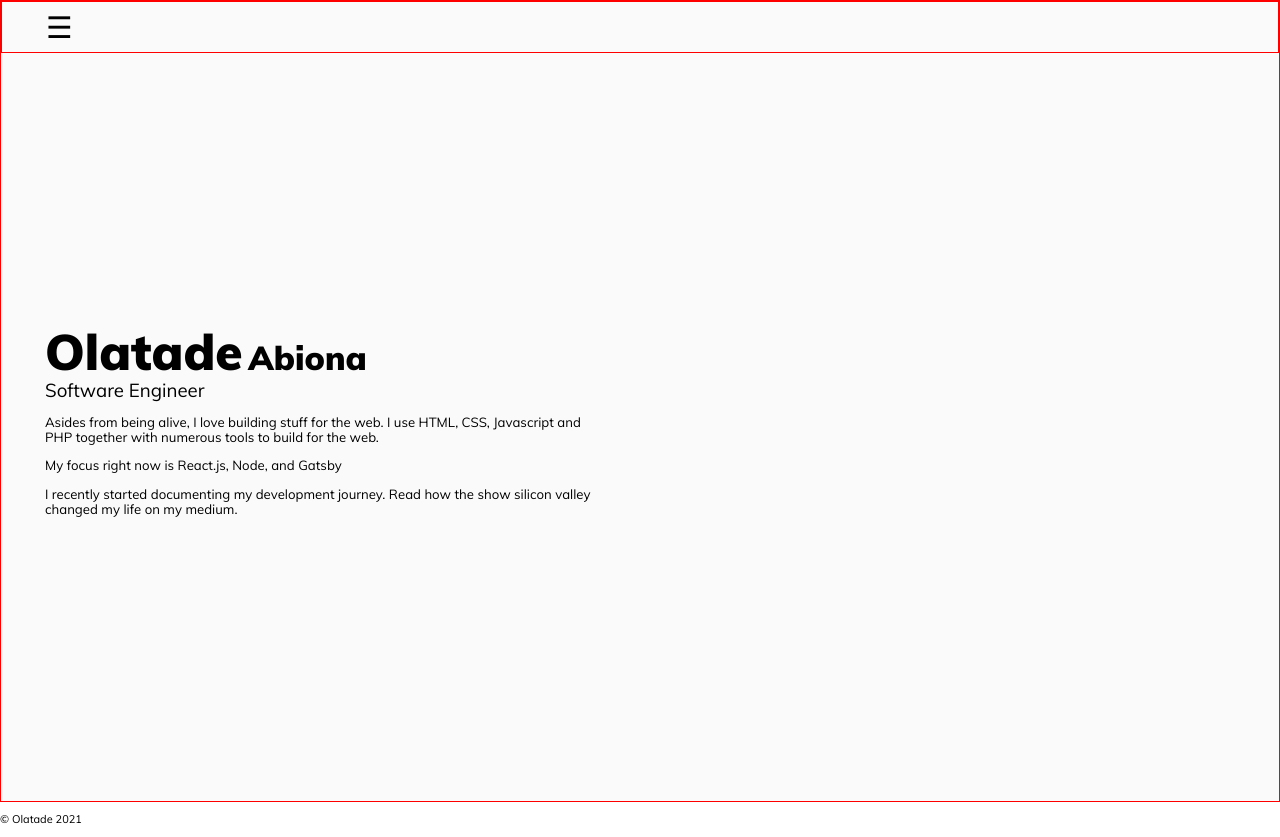
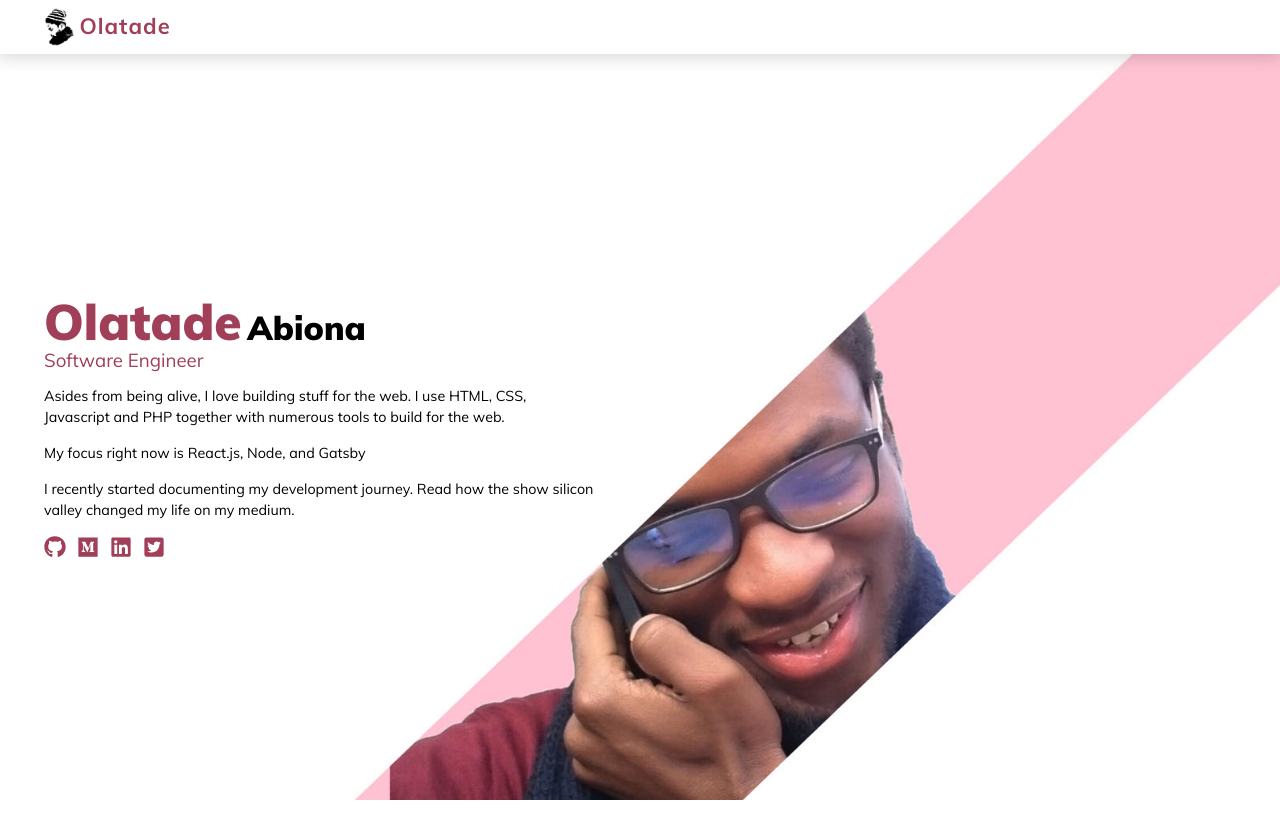
Before and after one commit to Olatade/Olatade, a Gatsby site: page / in a window 1280 px wide. After the commit the page ends 800 px from the top, so only its background shows below. Built offline with nearby package versions, Linux system fonts and the light colour scheme; Gatsby itself is replaced by a stand-in of ours.

Commit message:
Add Brand name to navigation and socialmedia icons to header description

```diff
--- a/package.json
+++ b/package.json
@@ -42,6 +42,7 @@
     "react": "^16.13.1",
     "react-dom": "^16.13.1",
     "react-helmet": "^6.1.0",
+    "react-icons": "^4.2.0",
     "styled-components": "^5.2.0"
   },
   "devDependencies": {
@@ -62,6 +63,6 @@
   },
   "repository": {
     "type": "git",
-    "url": "https://github.com/wesbos/slicks-slices"
+    "url": "https://github.com/Olatade/Olatade.git"
   }
 }
--- a/src/components/Layout.js
+++ b/src/components/Layout.js
@@ -11,7 +11,6 @@ export default function Layout({ children }) {
       <GlobalStyles/>
       <Typography/>
       {children}
-      <Footer/>
     </div>
   );
 }
--- a/src/pages/index.js
+++ b/src/pages/index.js
@@ -1,7 +1,8 @@
 import React from 'react';
 import SEO from '../components/SEO';
 import { HeaderStyle, AboutMeSummary, Nav } from '../styles/pages/HomePageStyles/HeaderStyle';
-
+import olatade_logo from "../assets/img/olatade_logo_black.png";
+import { FaGithub, FaMedium, FaTwitterSquare, FaLinkedin } from 'react-icons/fa';
 
 export default function HomePage({ data }){
   return (
@@ -9,19 +10,26 @@ export default function HomePage({ data }){
       <SEO/>
       <HeaderStyle>
         <Nav>
-          <span className="menu">&#x2630;</span>
-          {/*<a href="">About me</a>*/}
-          {/*<a href="">Reach me</a>*/}
+          <a href="/" className="brand">
+            <img className="brand__image" src={olatade_logo} />
+            <p className="brand__name">Olatade</p>
+          </a>
         </Nav>
         <AboutMeSummary>
           <div className="title">
-            <h1><span className="h-xl bold">Olatade</span> <span className="h-lg bold">Abiona</span></h1>
-            <h2 className="h-md">Software Engineer</h2>
+            <h1><span className="h-xl bold name">Olatade</span> <span className="h-lg bold">Abiona</span></h1>
+            <h2 className="h-md job-title">Software Engineer</h2>
           </div>
           <div className="description">
-            <p className="p-sm">Asides from being alive, I love building stuff for the web. I use HTML, CSS, Javascript and PHP together with numerous tools to build for the web.</p>
-            <p className="p-sm">My focus right now is React.js, Node, and Gatsby</p>
-            <p className="p-sm">I recently started documenting my development journey. Read how the show silicon valley changed my life on my medium.</p>
+            <p className="p-xs">Asides from being alive, I love building stuff for the web. I use HTML, CSS, Javascript and PHP together with numerous tools to build for the web.</p>
+            <p className="p-xs">My focus right now is React.js, Node, and Gatsby</p>
+            <p className="p-xs">I recently started documenting my development journey. Read how the show silicon valley changed my life on my medium.</p>
+          </div>
+          <div className="social-icons">
+            <a href="https://github.com/olatade"><FaGithub/></a>
+            <a href="https://olatade.medium.com/"><FaMedium/></a>
+            <a href="https://www.linkedin.com/in/olatade/"><FaLinkedin/></a>
+            <a href="https://twitter.com/4tade"><FaTwitterSquare/></a>
           </div>
         </AboutMeSummary>
       </HeaderStyle>
--- a/src/styles/GlobalStyles.js
+++ b/src/styles/GlobalStyles.js
@@ -15,7 +15,7 @@ const GlobalStyles  = createGlobalStyle`
     --color-grey-9: #505050;
     --color-grey-10: #282828;
 
-    --color-primary: #90C8F8;
+    --color-primary: #A03F57;
     --color-primary-light: #ECEFFF;
     --color-white: #fff;
     --color-black: #000;
@@ -49,8 +49,14 @@ const GlobalStyles  = createGlobalStyle`
 
     // PARAGRAPHS
     --p-sm: 1.2rem;
+    --p-xs: 1.3rem;
+
     .p-sm{
       font-size: var(--p-sm);
+    }
+    .p-xs{
+      font-size: var(--p-xs);
+      line-height: 150%;
     }
 
 
--- a/src/styles/pages/HomePageStyles/HeaderStyle.js
+++ b/src/styles/pages/HomePageStyles/HeaderStyle.js
@@ -1,18 +1,54 @@
 import styled from 'styled-components'
 import ScreenSizes from "../../Responsive";
+import header_bg_mobile from "../../../assets/img/header_bg_mobile.jpg";
+import header_bg_tablet from "../../../assets/img/header_bg_tablet.png";
+import header_bg_laptop from "../../../assets/img/header_bg_laptop.jpg";
+
 
 
 export const HeaderStyle = styled.div`
-  border: 1px solid red;
   display: grid;
+  grid-auto-flow: row;
   height: 100vh;
-  background: var(--color-grey-1);
+  background: url(${header_bg_mobile});
+  background-repeat: no-repeat;
+  background-size: cover;
+
+  //change background image on tablets
+  @media only screen and (min-width: ${ScreenSizes.tablet}) {
+    background: url(${header_bg_tablet});
+    background-size: cover;
+  }
+
+  //change background image  on laptop
+  @media only screen and (min-width: ${ScreenSizes.laptop}) {
+    background: url(${header_bg_laptop});
+    background-size: cover;
+  }
 `;
 
 export const Nav = styled.nav`
-  border: 1px solid red;
+  display: grid;
+  grid-auto-flow: column;
+  background: #fff;
+  box-shadow: 0px -2px 18px 3px rgba(0, 0, 0, 0.2);
   align-self: start;
+  /* height: 40px; */
   padding: .7rem var(--side-pad-xs);
+
+  .brand{
+    padding: 0;
+    display: flex;
+    align-items: center;
+    &__image{height: 3rem; margin-right: .5rem;}
+    &__name{ color: var(--color-primary); font-size: 2rem; font-weight: bold; padding: 0; margin: 0; letter-spacing: 1px;}
+
+    // increase brand logo size and brand logo name on laptop device
+    @media only screen and (min-width: ${ScreenSizes.laptop}) {
+      &__image{height: 3.5rem; }
+      &__name{ font-size: 2rem;}
+    }
+  }
   .menu{
     font-size: 2.7rem;
   }
@@ -22,4 +58,27 @@ export const AboutMeSummary = styled.article`
   align-self: start;
   padding: 20rem var(--side-pad-xs);
   max-width: 50rem;
+
+  .title .name{
+    color: var(--color-primary);
+  }
+  .title .job-title{
+    color: var(--color-primary);
+  }
+
+  .social-icons{
+    display: grid;
+    grid-auto-flow: column;
+    grid-auto-columns: min-content;
+    grid-gap: 1rem;
+    svg{
+      fill: var(--color-primary);
+      font-size: 2rem;
+      transition: .4s ease-in-out;
+      cursor: pointer;
+    }
+    svg:hover{
+      fill: var(--color-grey-4);
+    }
+  }
 `;
```
Also changed, not shown: src/assets/img/header_bg_laptop.jpg (added), src/assets/img/header_bg_mobile.jpg (added), src/assets/img/header_bg_tablet.png (added), src/assets/img/olatade_logo_black.png (added), 1 other file.
